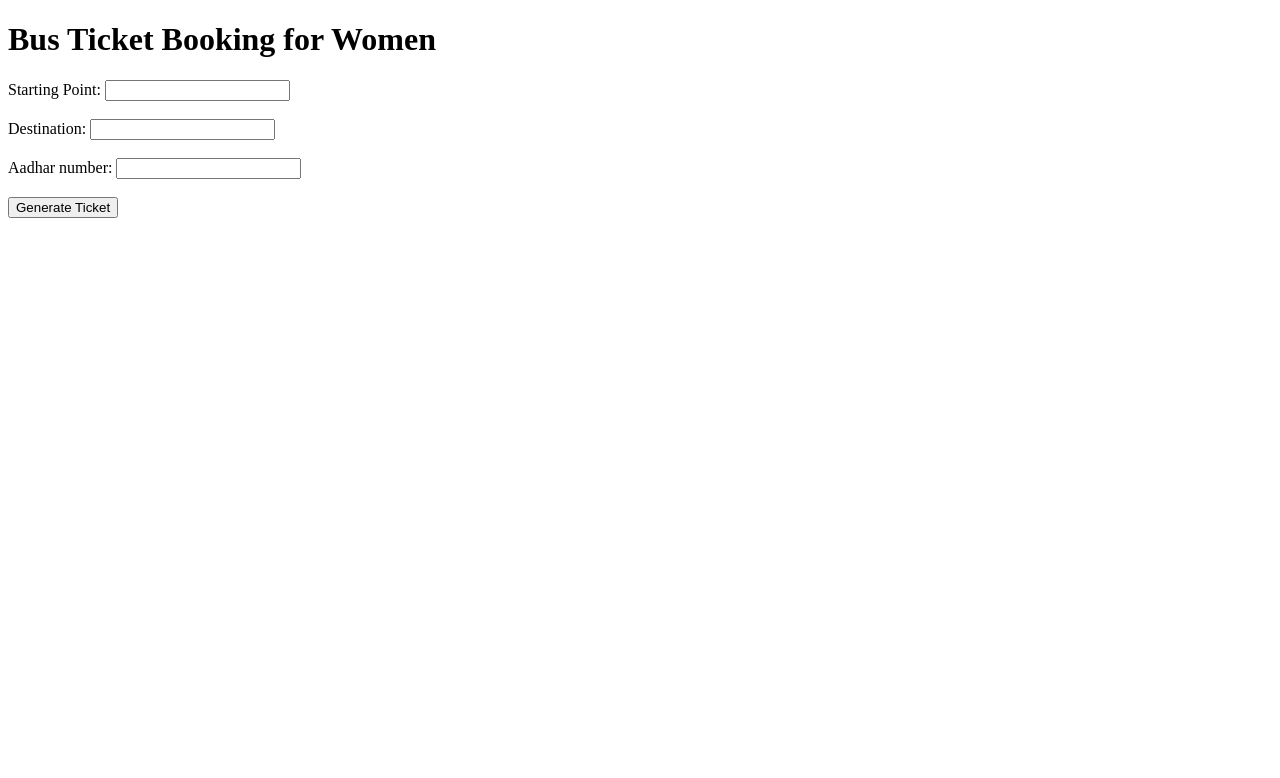
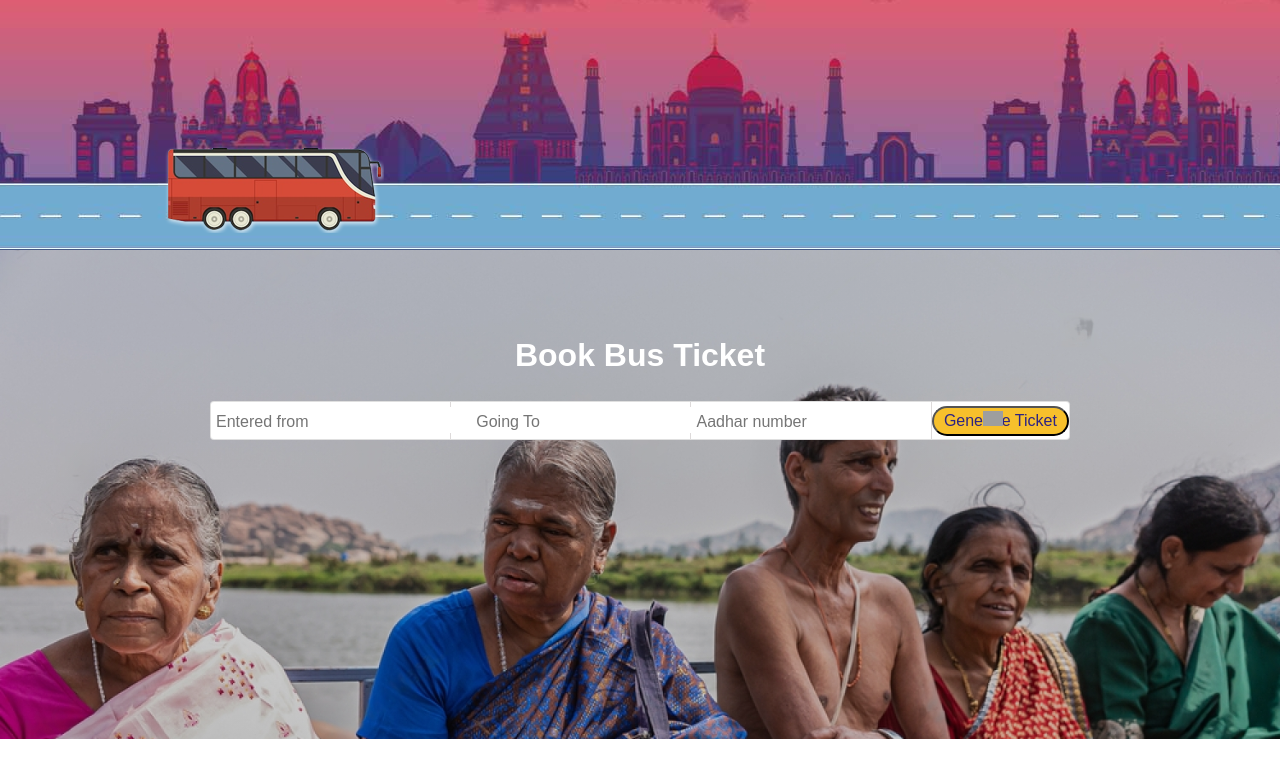
Before and after one commit to linuxchunk/Women_bus_free_ticket, a Flask app: page / in a window 1280 px wide. Shown: the top 778 px of the page. Run offline with Flask 3, Linux system fonts and the light colour scheme; grey boxes are pictures that could not be loaded.

Commit message:
added frontend

```diff
--- a/templates/index.html
+++ b/templates/index.html
@@ -1,29 +1,45 @@
 <!DOCTYPE html>
-<html>
+<html lang="en">
 <head>
-    <title>Bus Ticket Booking for Women</title>
+    <meta charset="UTF-8">
+    <meta name="viewport" content="width=device-width, initial-scale=1.0">
+    <title>Gov Bus</title>
+    <link rel="stylesheet" href="style.css">
 </head>
 <body>
-    <h1>Bus Ticket Booking for Women</h1>
-    <form method="POST" action="/">
-        <label for="startPoint">Starting Point:</label>
-        <input type="text" id="startPoint" name="startPoint" required><br><br>
+    <div id="bg" class="bg1">
 
-        <label for="destination">Destination:</label>
-        <input type="text" id="destination" name="destination" required><br><br>
+        <div class="col-6 Bus1">
+            <img alt="IRCTC Bus Booking" class="img-fluid" height="88" loading="lazy" src="img/Bus1.png" width="219">
+        </div>
+    </div>
+    <div class="footer">
+        <div class="Home-heading">
+            <h1><i class="fas fa-bus mr-3" style="font-size: 32px;"></i>Book Bus Ticket</h1>
+        </div>
+        <!-- <h2 class="subtitle">Book Bus Tickets Online</h2> -->
+        <div class="card">
 
-        <label for="Aadhar_number">Aadhar number:</label>
-        <input type="text" id="mobileNumber" name="mobileNumber" required><br><br>
+            <form novalidate="" class="ng-untouched ng-pristine ng-valid">
+                <div class="form-in-custom">
+                    <!-- <label class="active" for="departFrom">Entery point</label> -->
+                    <input class="form-control ng-untouched ng-pristine ng-valid" id="departFrom" name="departFrom" placeholder="Entered from" type="text" value=""><!---->
+                </div>
+                <div class="form-in-custom form-in-custom2">
+                <div class="fa-exchange-alt-wrap d-none d-md-block"><i class="fas fa-exchange-alt"></i></div>
+                    <!-- <label class=" active" for="goingTo">Destination</label> -->
+                    <input class="form-control ng-untouched ng-pristine ng-valid" id="goingTo" name="goingTo" placeholder="Going To" type="text" value=""><!----><!---->
+                </div>
+                <div class="form-in-custom">
+                    <!-- <label class="active" for="departDate">Aadhar</label> -->
+                    <input class="form-control date-picker-caLender ng-untouched ng-pristine ng-valid" id="departDate" name="departDate" placeholder="Aadhar number" readonly="" type="text" value=""><!---->
+                </div>
+                <div class="form-in-custom3">
+                    <button class="btn btn-md btn-primary btn-radius yellow-gradient btn-shadow" type="submit">Generate Ticket<i class="fas fa-search ml-1"></i></button>
+                </div>
+            </form>
+        </div>
+    </div>
 
-        <button type="submit">Generate Ticket</button>
-    </form>
-    <div>
-        {% if message %}
-            <p>{{ message }}</p>
-        {% endif %}
-        {% if qr_code %}
-            <img src="{{ qr_code }}" alt="QR Code">
-        {% endif %}
-    </div>
 </body>
 </html>
--- /dev/null
+++ b/templates/style.css
@@ -0,0 +1,169 @@
+body{
+    margin: 0;
+    padding: 0;
+    font-family: 'Roboto Regular',sans-serif;
+    box-sizing: border-box;
+    line-height: 1.5;
+}
+
+*, ::after, ::before {
+    box-sizing: border-box;
+}
+
+#bg {
+    margin-top:-100px;
+    height: 350px;
+    width:100%;
+    background: url(img/Bus_Banner01.jpg) repeat-x;
+    animation: animate-background linear 50s infinite;
+    transform: scale(1);
+    overflow: hidden;
+    display: flex;
+}
+/* .bg {
+    border: 3px solid;
+} */
+
+@keyframes animate-background {
+    from {
+        background-position: 0px;
+        }
+    to {
+        background-position: -1350px;
+        }
+}
+.title {
+    /* border: 3px solid; */
+    text-align: center;
+    padding-inline: 15px;
+    margin: -140px 50px 20px;
+    margin-inline: 5% 10%;
+    writing-mode: horizontal-tb;
+}
+.Bus1{
+    /* border: 1px solid; */
+    margin-top: 15rem;
+    margin-bottom: 5rem;
+    margin-left: 10rem;
+    text-align: left;
+    padding: 5px;
+}
+.footer {
+    width: 100%;
+    height:30.55rem;
+    /* border: 2px solid; */
+    margin-top: 0px;
+    padding: 210px;
+    background-image: linear-gradient(rgba(0,0,0,0.2),rgba(0,0,0,0.2)),url(img/stock-photo-anegundi-karnataka-india-november-closeup-of-colorfully-clothed-people-sitting-on-1919851775-transformed.jpeg);
+    background-size: cover;
+    background-blend-mode: darken;
+    /* display: flex; */
+}
+
+/* --------------------- */
+
+.card {
+    position: relative;
+    /* display: -ms-flexbox; */
+    display: flex;
+    /* -ms-flex-direction: column; */
+    flex-direction: column;
+    min-width: 0;
+    word-wrap: break-word;
+    background-color: #fff;
+    background-clip: border-box;
+    border: 1px solid rgba(0, 0, 0, 0.125);
+    border-radius: 0.25rem;
+}
+form {
+    display: block;
+    margin-top: 0em;
+}
+.form-in-custom {
+    width: 28%;
+    float: left;
+    margin: 0;
+    border-right: 1px solid #dddada;
+    padding: 5px;
+    position: relative;
+}
+.form-in-custom label {
+    top: 15px;
+    left: 10px;
+    margin-bottom: 0;
+    font-size: 13px;
+    font-weight: 500;
+}
+label{
+    display: inline-block;
+}
+.form-in-custom .form-control {
+    font: 400 20px Roboto,sans-serif;
+    margin: 0;
+    border: none!important;
+    color: #333;
+    padding: 0;
+    height: calc(1em + 0.25rem + 2px);
+}
+.form-in-custom.form-in-custom2 {
+    padding-left: 25px;
+}
+.form-in-custom .form-control.date-picker-caLender {
+    padding-right: 40px;
+    background: url(../img/calender-b.png) 97% 4px/20px no-repeat;
+}
+button:not(:disabled) {
+    cursor: pointer;
+}
+.yellow-gradient {
+    background: #f7c02c;
+    color: #2d2383;
+    font-weight: 400;
+    -webkit-transition: .5s;
+    transition: .5s;
+}
+.btn-radius {
+    border-radius: 25px;
+}
+input::placeholder {
+    font: 1rem/3 sans-serif;
+}
+input:focus {
+    padding: 20px;
+    border-radius: 10px;
+    border: none;
+}
+input{
+     border: none;
+    outline: none;}
+.btn {
+    display: inline-block;
+    /* font-weight: 400;
+    color: #212529; */
+    text-align: center;
+    vertical-align: middle;
+    /* cursor: pointer;
+    -webkit-user-select: none;
+    -moz-user-select: none;
+    -ms-user-select: none; */
+    user-select: none;
+    /* background-color: transparent;
+    border: 1px solid transparent; */
+    font-size: 1rem;
+    line-height: 1.5;
+    padding-left: 10px;
+    margin-top: 4px;
+    padding-right: 10px;
+    /* border-radius: 0.25rem;
+    transition: color 0.15s ease-in-out, background-color 0.15s ease-in-out, border-color 0.15s ease-in-out, box-shadow 0.15s ease-in-out; */
+}
+
+.form-in-custom3 {
+    /* display: block; */
+    text-align: center;
+}
+.Home-heading {
+    text-align: center;
+    color: #fff;
+    margin-top: -150px;
+}
```
Also changed, not shown: templates/index(1).html (added, +29 -0 lines), templates/script.js (added, +26 -0 lines), templates/img/Bus1.png (added), templates/img/Bus2.png (added), templates/img/Bus_Banner01.jpg (added), templates/img/stock-photo-anegundi-karnataka-india-november-closeup-of-colorfully-clothed-people-sitting-on-1919851775-transformed.jpeg (added), templates/img/stock-photo-anegundi-karnataka-india-november-closeup-of-colorfully-clothed-people-sitting-on-1919851775.jpg (added).
